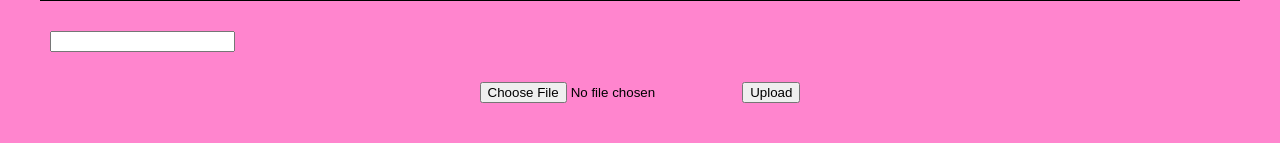
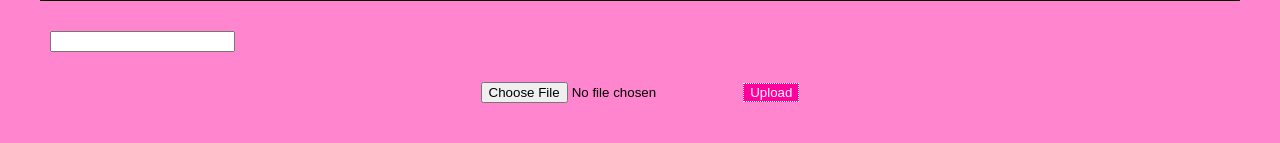
Before and after one commit to pannawatg/fileupload, a PHP site: page / in a window 1280 px wide. Shown: the part 747-890 px from the top of the page. Run offline with PHP 8.4, Linux system fonts and the light colour scheme; some web fonts are replaced.

Commit message:
Style the UploadButton with background and border

```diff
--- a/public/style.css
+++ b/public/style.css
@@ -52,6 +52,11 @@
       line-height:1rem;
       white-space:pre;
     }
+    #UploadButton {
+        background:#FF009D;
+        color:white;
+        border:0.125em dotted white;
+    }
     .text{
       text-align:justify;
       text-indent:8em;
```
